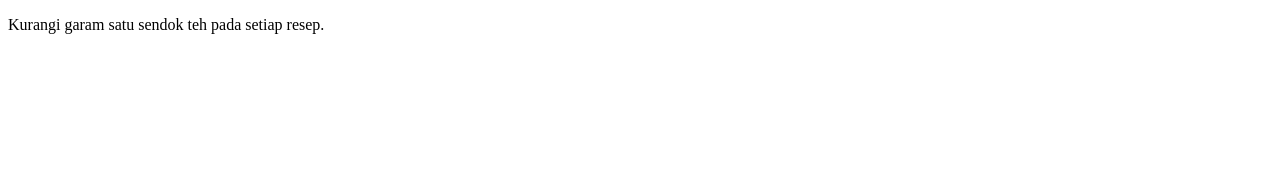
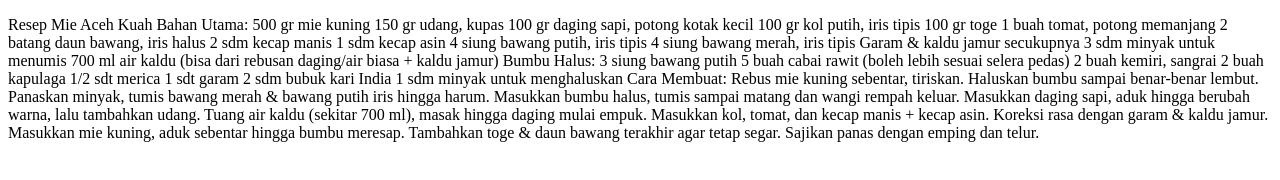
Before and after one commit to shairafathiya/Buku_Resep_Aceh, a plain HTML site: page index.html in a window 1280 px wide. Drawn offline with Linux system fonts and the light colour scheme.

Commit message:
fix : memperbaiki resep

```diff
--- a/index.html
+++ b/index.html
@@ -3,9 +3,46 @@
 <head>
     <meta charset="UTF-8">
     <meta name="viewport" content="width=device-width, initial-scale=1.0">
-    <title>Kurang garam</title>
+    <title>Buku Resep Aceh</title>
+
 </head>
 <body>
-    <p>Kurangi garam satu sendok teh pada setiap resep.</p>
+    <p>Resep Mie Aceh Kuah
+Bahan Utama:
+500 gr mie kuning
+150 gr udang, kupas
+100 gr daging sapi, potong kotak kecil
+100 gr kol putih, iris tipis
+100 gr toge
+1 buah tomat, potong memanjang
+2 batang daun bawang, iris halus
+2 sdm kecap manis
+1 sdm kecap asin
+4 siung bawang putih, iris tipis
+4 siung bawang merah, iris tipis
+Garam & kaldu jamur secukupnya
+3 sdm minyak untuk menumis
+700 ml air kaldu (bisa dari rebusan daging/air biasa + kaldu jamur)
+Bumbu Halus:
+3 siung bawang putih
+5 buah cabai rawit (boleh lebih sesuai selera pedas)
+2 buah kemiri, sangrai
+2 buah kapulaga
+1/2 sdt merica
+1 sdt garam
+2 sdm bubuk kari India
+1 sdm minyak untuk menghaluskan
+Cara Membuat:
+Rebus mie kuning sebentar, tiriskan.
+Haluskan bumbu sampai benar-benar lembut.
+Panaskan minyak, tumis bawang merah & bawang putih iris hingga harum.
+Masukkan bumbu halus, tumis sampai matang dan wangi rempah keluar.
+Masukkan daging sapi, aduk hingga berubah warna, lalu tambahkan udang.
+Tuang air kaldu (sekitar 700 ml), masak hingga daging mulai empuk.
+Masukkan kol, tomat, dan kecap manis + kecap asin. Koreksi rasa dengan garam & kaldu jamur.
+Masukkan mie kuning, aduk sebentar hingga bumbu meresap.
+Tambahkan toge & daun bawang terakhir agar tetap segar.
+Sajikan panas dengan emping dan telur.
+</p>
 </body>
 </html>
```
